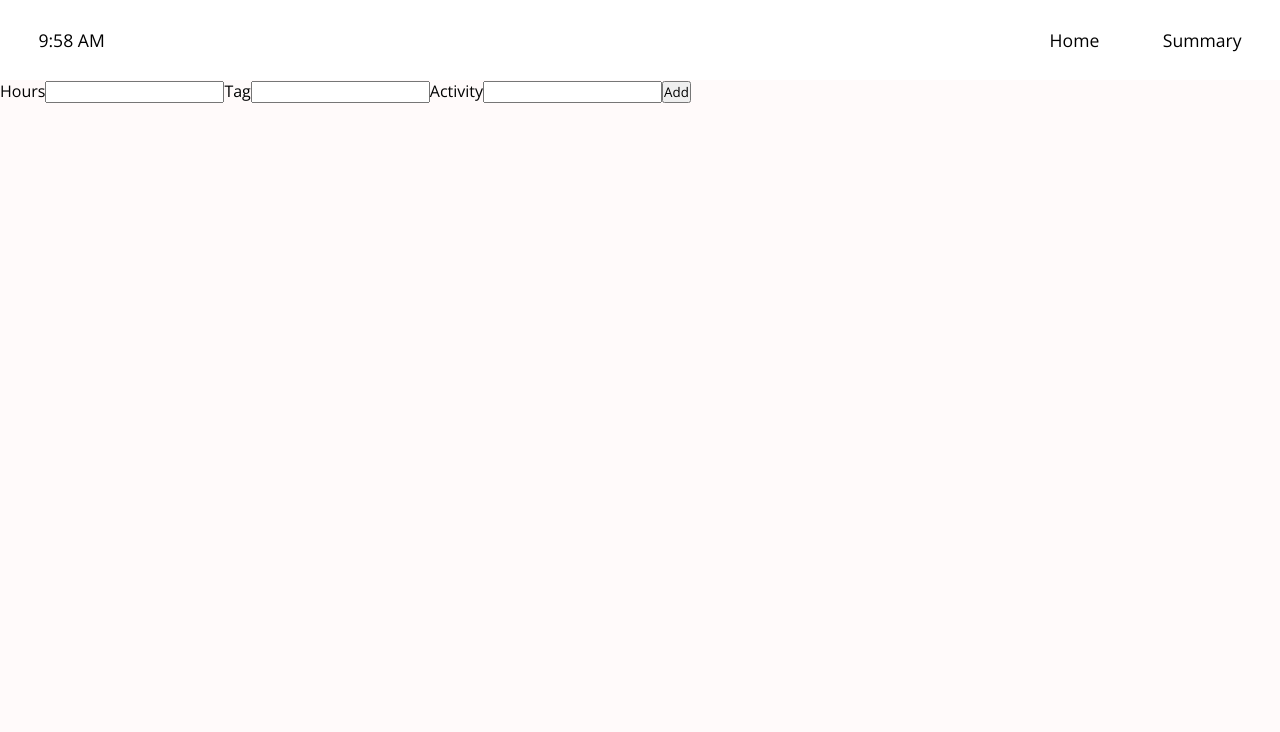
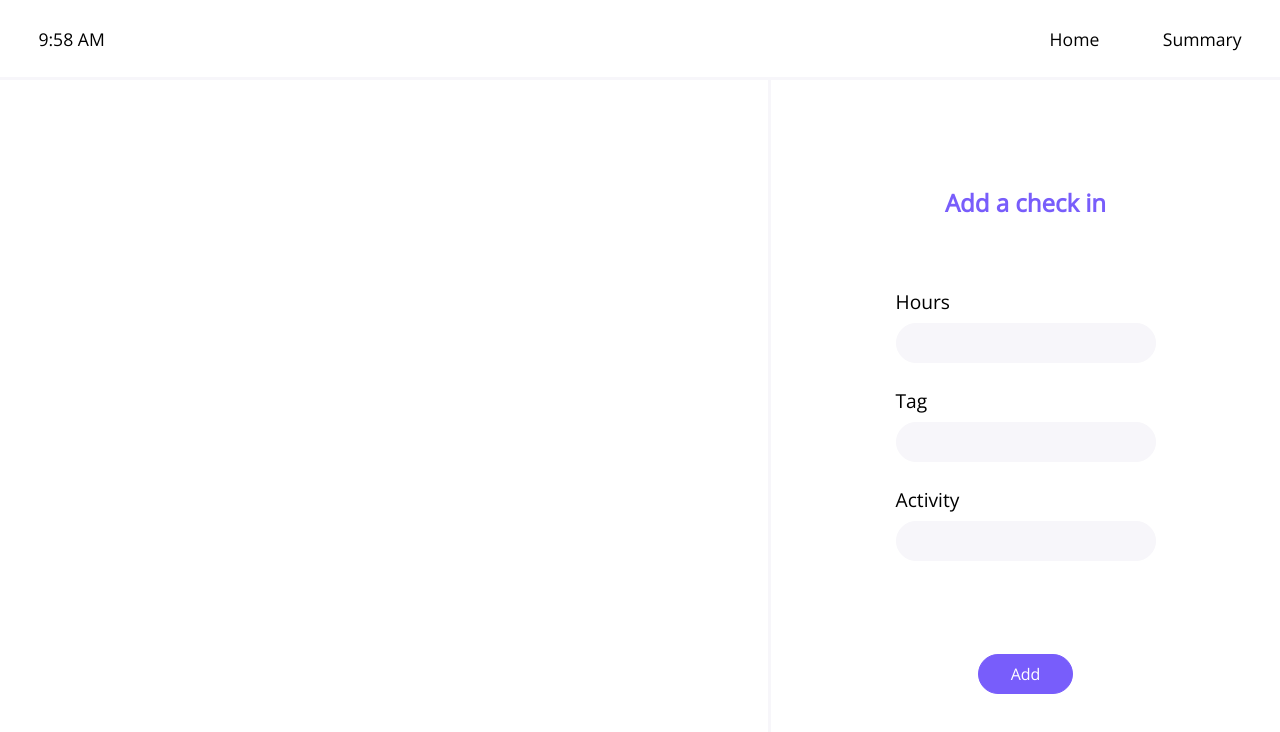
Before and after one commit to jason-nn/time-tracking, a React (Create React App) app: page / in a window 1280 px wide. Shown: the top 732 px of the page. Built offline with nearby package versions, Linux system fonts and the light colour scheme.

Commit message:
styled form

```diff
--- a/src/Components/Home/Home.js
+++ b/src/Components/Home/Home.js
@@ -12,6 +12,8 @@ export default function Home({
 
     return (
         <div className="Home">
+            <div className="Left"></div>
+            <div className="Right">
                 <form
                     onSubmit={(e) => {
                         e.preventDefault();
@@ -52,27 +54,35 @@ export default function Home({
                             }
                         } else {
                             setSuccess(null);
-                        setError("Please make sure all fields are filled in");
+                            setError(
+                                "Please make sure all fields are filled in"
+                            );
                             setTimeout(() => {
                                 setError(null);
                             }, 2000);
                         }
                     }}
                 >
+                    <h2>Add a check in</h2>
+                    <div>
                         <label>
-                    Hours
+                            <div>Hours</div>
                             <input type="number" step="any" ref={hoursRef} />
                         </label>
                         <label>
-                    Tag
+                            <div>Tag</div>
                             <input type="text" ref={tagRef} />
                         </label>
                         <label>
-                    Activity
+                            <div>Activity</div>
                             <input type="text" ref={activityRef} />
                         </label>
+                    </div>
+                    <div>
                         <button>Add</button>
+                    </div>
                 </form>
+            </div>
         </div>
     );
 }
--- a/src/index.css
+++ b/src/index.css
@@ -14,6 +14,7 @@
     align-items: center;
     justify-content: space-between;
     font-size: 1.1rem;
+    border-bottom: 3px solid #f7f6fa;
 }
 
 .Navbar .Right {
@@ -27,12 +28,12 @@
 }
 
 .Navbar .Right span:hover {
-    color: tomato;
+    color: #785dfb;
 }
 
 .Home,
 .Summary {
-    background-color: snow;
+    background-color: white;
     min-height: 90vh;
     width: 100vw;
 }
@@ -55,7 +56,7 @@
     padding-right: 2em;
     min-width: 30vw;
     max-width: 90vw;
-    font-size: 1.5rem;
+    font-size: 1.2rem;
     border-radius: 100px;
 }
 
@@ -77,3 +78,72 @@
 .Error > div {
     background-color: #ea4435;
 }
+
+.Home {
+    display: grid;
+    grid-template-columns: 6fr 4fr;
+    grid-template-rows: auto;
+}
+
+.Home .Right {
+    background-color: white;
+    border-left: 3px solid #f7f6fa;
+    display: flex;
+    justify-content: center;
+    align-items: center;
+}
+
+.Home .Right form {
+    width: 80%;
+    height: 80%;
+    display: flex;
+    flex-direction: column;
+    justify-content: space-around;
+    align-items: center;
+}
+
+input {
+    font-size: 1rem;
+    background-color: #f7f6fa;
+    border: 1px solid #f7f6fa;
+    padding: 0.5em;
+    padding-left: 2em;
+    padding-right: 2em;
+    margin-top: 0.5em;
+    margin-bottom: 1.5em;
+    border-radius: 100vw;
+    cursor: pointer;
+    width: 260px;
+}
+
+input:focus {
+    outline: none;
+    border: 1px solid #785dfb;
+}
+
+label {
+    font-size: 1.2rem;
+    cursor: pointer;
+}
+
+button {
+    font-size: 1rem;
+    color: white;
+    background-color: #785dfb;
+    border: 1px solid #785dfb;
+    text-align: center;
+    padding: 0.5em;
+    padding-left: 2em;
+    padding-right: 2em;
+    border-radius: 100vw;
+    cursor: pointer;
+}
+
+button:hover {
+    color: #785dfb;
+    background-color: white;
+}
+
+h2 {
+    color: #785dfb;
+}
```
Lines whose indentation alone changed are shown as unchanged.
